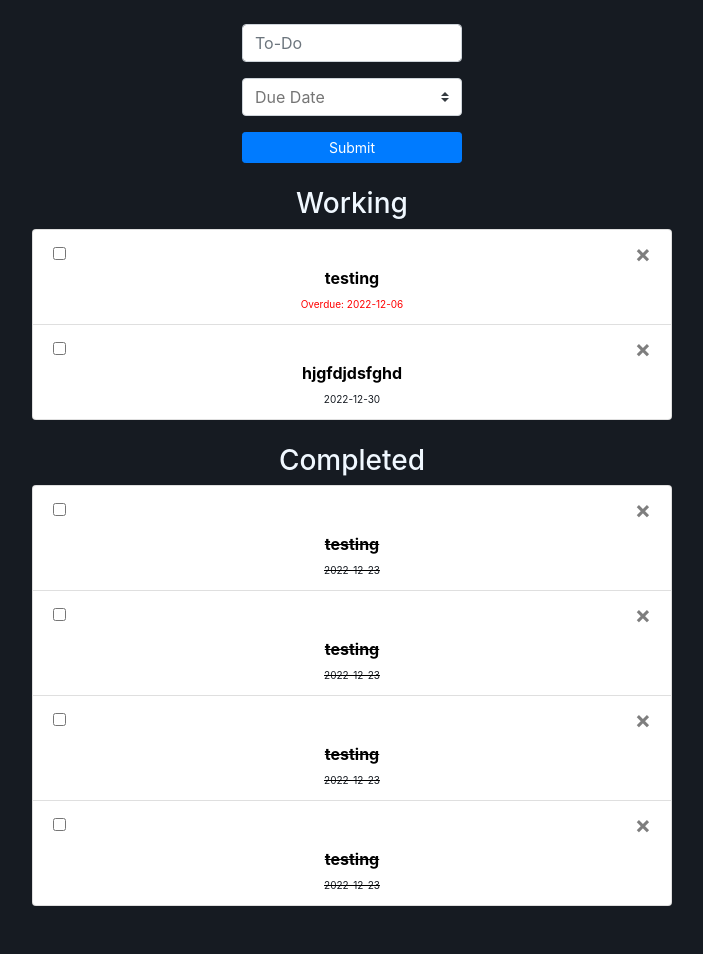
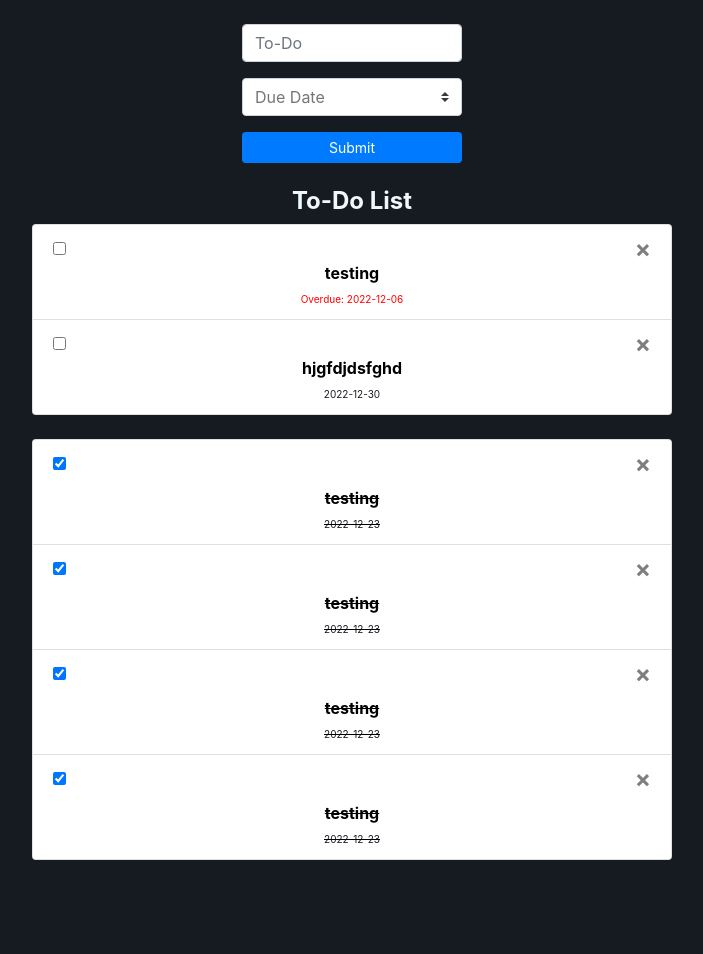
Before and after one commit to EMLuce/To-Do-Application, a Flask app: page / in a window 1280 px wide. Shown: the part 61-1015 px from the top of the page, without its empty margins (288-991 px from the left). After the commit the page ends 921 px from the top, so only its background shows below. Run offline with Flask 2, Linux system fonts and the light colour scheme; a user stored in the database is signed in; data comes from the database, SQL or seed files in the repository; both versions use the stored data as it was after the commit; some libraries are stand-ins or nearby versions.

Commit message:
Removed working and completed h tags.

```diff
--- a/app/static/stylesheet.css
+++ b/app/static/stylesheet.css
@@ -77,6 +77,10 @@ h3 {
   overflow-wrap: break-word;
   margin: 0;
 }
+.working-note-display-container h4 {
+  font-weight: bold;
+  text-align: center;
+}
 /* break */
 
 .completed-note-display-container ul {
@@ -106,5 +110,4 @@ h3 {
   overflow-wrap: break-word;
   margin: 0;
 }
-
 /* Home Page End (Note Display) CSS */
--- a/app/templates/home.html
+++ b/app/templates/home.html
@@ -36,7 +36,7 @@
 <br />
 
 <div class="working-note-display-container">
-  <h3>Working</h3>
+  <h4>To-Do List</h4>
   <ul class="list-group">
     {% for note in user.notes %} {% if note.completed == False %}
     <li class="list-group-item" draggable="true">
@@ -62,16 +62,21 @@
 <br />
 
 <div class="completed-note-display-container">
-  <h3>Completed</h3>
+  <form action="submit">
     <ul class="list-group">
       {% for note in user.notes %} {% if note.completed == True %}
       <li class="list-group-item" draggable="true">
         <span aria-hidden="true">
-        <input type="checkbox" onClick="completeNote({{ note.id }})" />
+          <input
+            type="checkbox"
+            onClick="completeNote({{ note.id }})"
+            checked />
         </span>
-
         <span>
-        <button type="button" class="close" onClick="deleteNote({{ note.id }})">
+          <button
+            type="button"
+            class="close"
+            onClick="deleteNote({{ note.id }})">
             <span aria-hidden="true">&times;</span>
           </button>
         </span>
@@ -84,7 +89,9 @@
       </li>
       {% endif %} {% endfor %}
     </ul>
+  </form>
 </div>
+
 <br />
 <br />
 
```
Also changed, not shown: app/static/index.js (line endings or trailing spaces), instance/database.db. Lines whose indentation alone changed are shown as unchanged.
